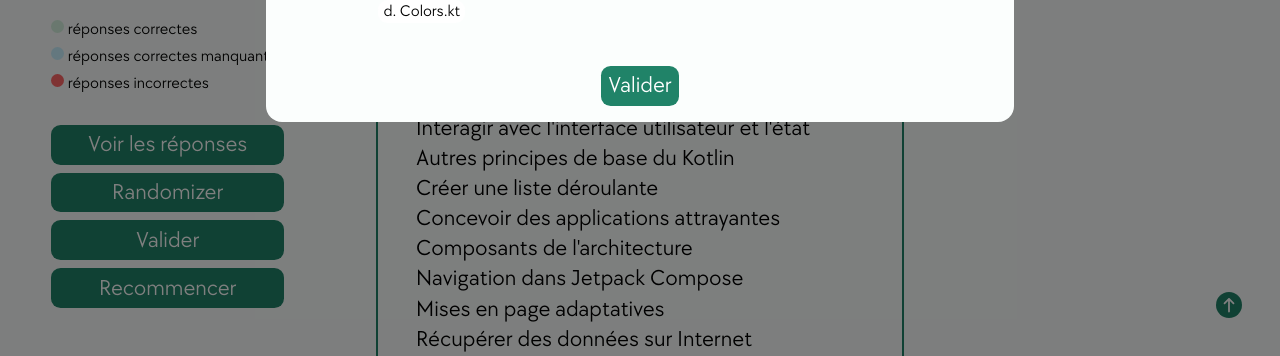
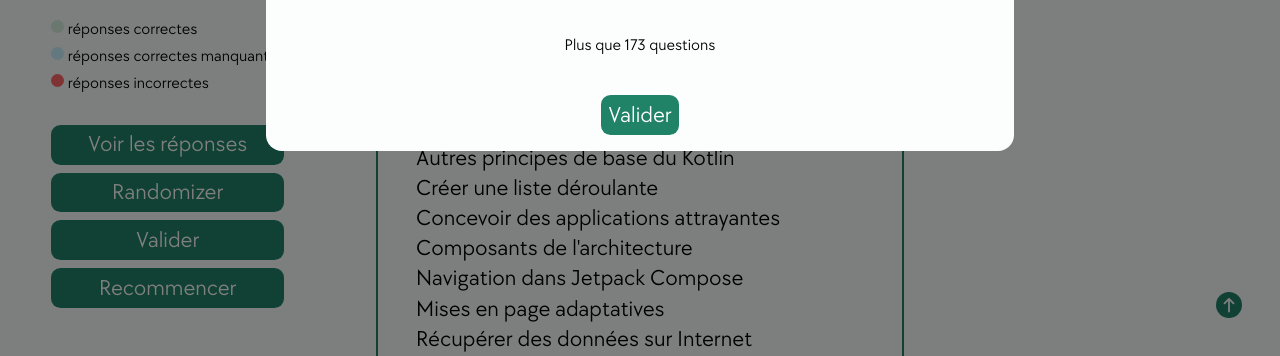
Before and after one commit to VictorGignoux/kotsers, a plain HTML site: page index.html in a window 1280 px wide. Both pictures are taken after a click on the button "Randomizer". Shown: the part 444-800 px from the top of the page. Drawn offline with Linux system fonts and the light colour scheme.

Commit message:
feat(randomizer): add score tracking and remaining questions display

```diff
--- a/index.html
+++ b/index.html
@@ -29,7 +29,10 @@
                         <button id="randomizer-close" type="button" onclick="randomizer(false)"><img src="./cross.svg" alt="cross"></button>
                     </div>
                     <div id="randomizer-question">
-
+                    </div>
+                    <div id="randomizer-score-container">
+                        <p id="randomizer-score"></p>
+                        <p id="randomizer-remaining"></p>
                     </div>
                     <button id="randomizer-validate" type="button" class="btn" onclick="validate(true)">Valider</button>
                     <button id="randomizer-next" type="button" class="btn" onclick="randomizer_add_question()">Suivant</button>
--- a/script.js
+++ b/script.js
@@ -1,4 +1,7 @@
-let allQuestions = [];
+let allQuestions = []; // All the questions
+let randomizerScore; // The current score of the user
+let totalQuestions; // The total number of questions
+let nbQuestionsAnswered; // The number of questions answered by the user
 
 document.addEventListener('DOMContentLoaded', function(){
     sessionStorage.setItem('mode', 'test');
@@ -77,7 +80,10 @@ function validate(randomizer=false){
             });
             // increase score if correct
             if(isCorrect){
-                score++;
+                if (randomizer===true)
+                    randomizerScore++
+                else
+                    score++;
             }
         });
         if(!randomizer){
@@ -250,9 +256,11 @@ function compare(title, input){
 
 function randomizer(open){
     const randomizer = document.getElementById("randomizer");
-
     if(open===true){
-        allQuestions = Array.from(document.querySelectorAll(".question"))
+        allQuestions = Array.from(document.querySelectorAll(".question"));
+        randomizerScore = 0;
+        totalQuestions = allQuestions.length;
+        nbQuestionsAnswered = 0;
 
         randomizer.style.display = "flex";
         randomizer_add_question();
@@ -263,7 +271,12 @@ function randomizer(open){
         reset();
     }
     else {
+        // Clears the displayed values if randomizer is closed and opened again
+        document.getElementById('randomizer-score').innerHTML=""
+        document.getElementById("randomizer-remaining").innerHTML=""
+
         randomizer.style.display = "none";
+
     }
 }
 
@@ -276,6 +289,14 @@ function randomInt(min, max) {
 
 function randomizer_add_question(){
     const randomizer_question = document.getElementById("randomizer-question");
+    const randomize_score = document.getElementById("randomizer-score");
+    const randomize_remaining = document.getElementById("randomizer-remaining");
+
+    if (nbQuestionsAnswered !== 0)
+        randomize_score.innerHTML = `${randomizerScore}/${nbQuestionsAnswered} - ${(randomizerScore/nbQuestionsAnswered*100).toFixed(1)}%`
+    randomize_remaining.innerHTML = `Plus que ${allQuestions.length} questions`
+
+    nbQuestionsAnswered++
     let rand = randomInt(0, allQuestions.length);
 
     const randomizer_validate = document.getElementById("randomizer-validate");
--- a/style.css
+++ b/style.css
@@ -315,6 +315,13 @@ button:hover{
     border: none;
 }
 
+#randomizer-score-container{
+    display: flex;
+    flex-direction: column;
+    align-items: center;
+    text-align: center;
+}
+
 #randomizer-question{
     width: 70%;
 }
```
